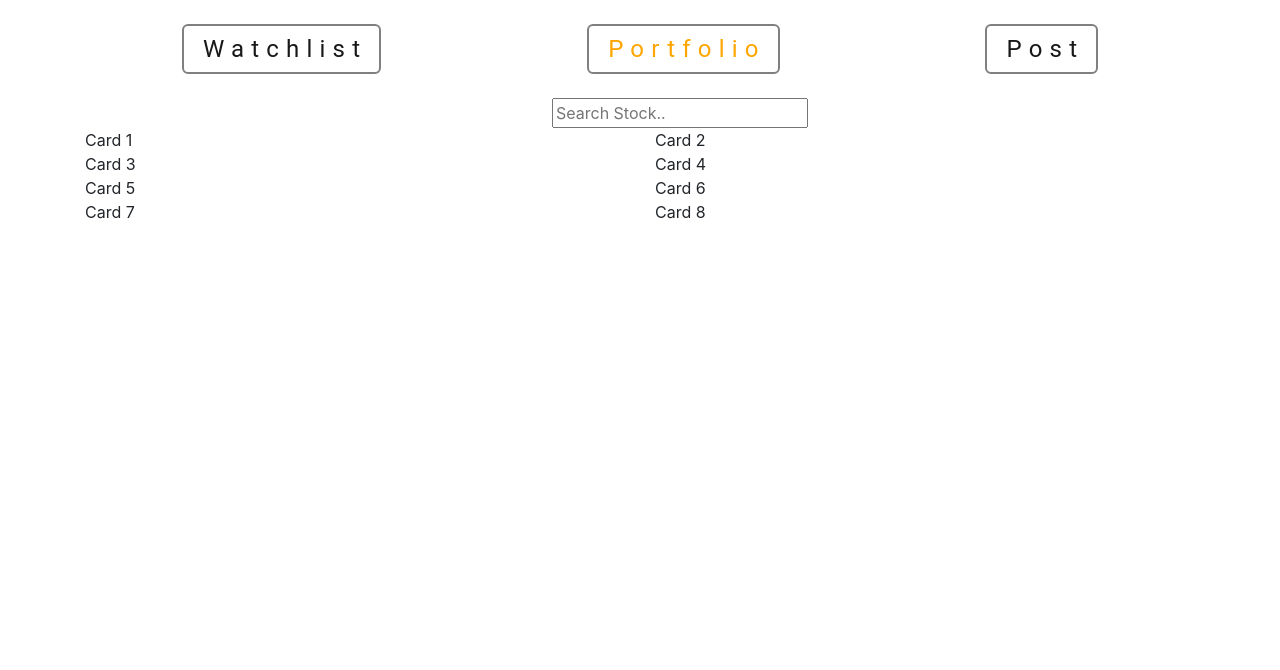
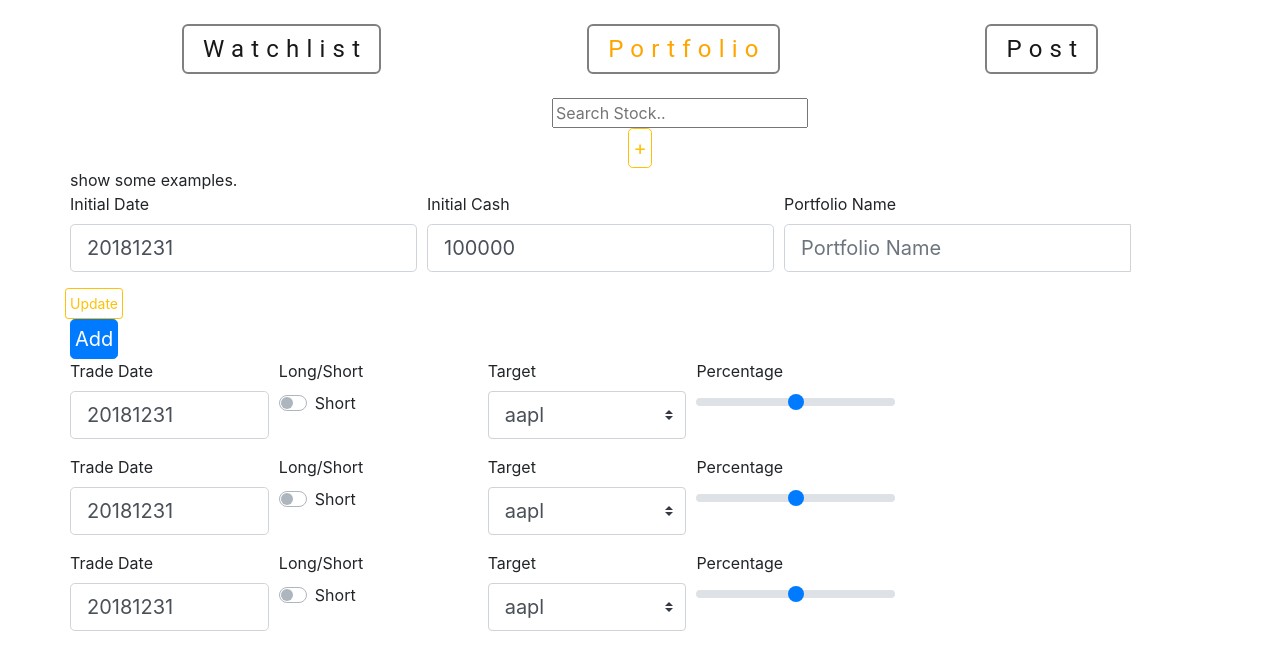
Before and after one commit to achman1729/quantplay-react-client, a React (Create React App) app: page /portfolio in a window 1280 px wide. Shown: the top 670 px of the page. Built offline with nearby package versions, Linux system fonts and the light colour scheme; what pondjs would draw is missing.

Commit message:
figured out most rendering and accessing methods for BuildPortfolio

```diff
--- a/src/Components/Portfolio.jsx
+++ b/src/Components/Portfolio.jsx
@@ -1,26 +1,22 @@
 import React from 'react'
-import {Container, Row, Col} from "react-bootstrap"
+import {Container, Row, Col, Button} from "react-bootstrap"
+import BuildPortfolio from './BuildPortfolio'
 
 export default function Portfolio() {
     return (
 
 <Container>
-    <Row>
-        <Col>Card 1</Col>
-        <Col>Card 2</Col>
+    <Row className="justify-content-center">
+    <Button variant="outline-warning" size="lg" className="p-1"> + </Button>
     </Row>
     <Row>
-        <Col>Card 3</Col>
-        <Col>Card 4</Col>
+         show some examples.
     </Row>
     <Row>
-        <Col>Card 5</Col>
-        <Col>Card 6</Col>
+
+        <BuildPortfolio />
     </Row>
-    <Row>
-        <Col>Card 7</Col>
-        <Col>Card 8</Col>
-    </Row>
+
 </Container>
     )
 }
```
